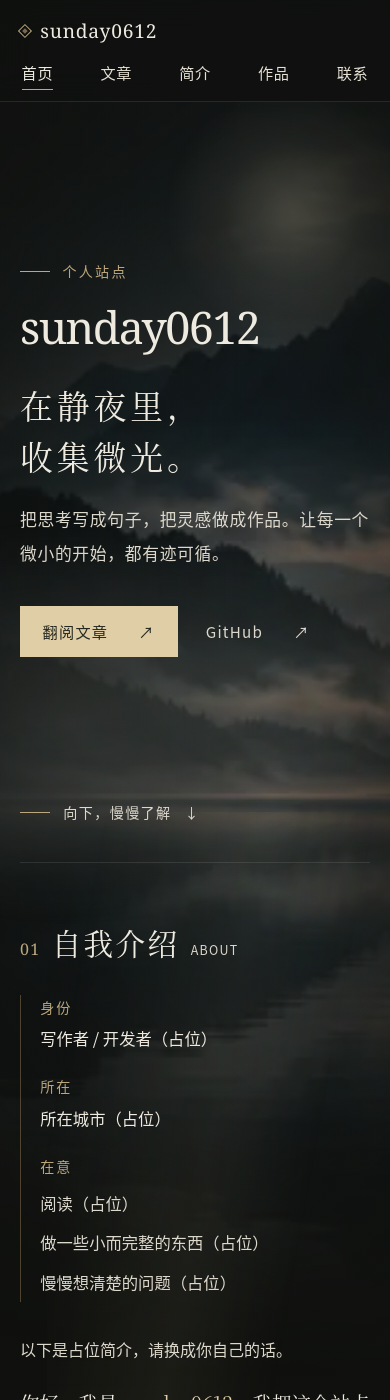
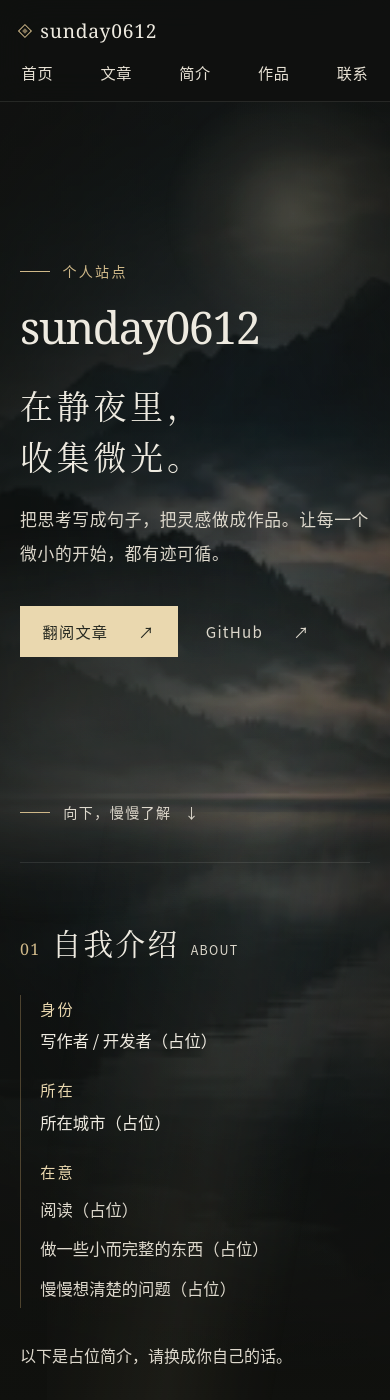
Before and after one commit to sunday0612/sunday0612.github.io, a Jekyll site: the page built from index.html, in a window 390 px wide and 1400 px high. Built offline with Jekyll 4.4.1, drawn with Linux system fonts in a browser that asks for light colours; a style sheet for code colours, icons or effects is not loaded.

Commit message:
修复滚动导航高亮滞后，提升简介与金色标签对比度

```diff
--- a/_layouts/default.html
+++ b/_layouts/default.html
@@ -20,6 +20,6 @@
     </div>
   </main>
   {% include footer.html %}
-  <script src="{{ '/assets/js/site.js' | relative_url }}" defer></script>
+  <script src="{{ '/assets/js/site.js' | relative_url }}?v={{ site.time | date: '%Y%m%d%H%M%S' }}" defer></script>
 </body>
 </html>
--- a/assets/css/nocturne.css
+++ b/assets/css/nocturne.css
@@ -1,11 +1,14 @@
 /* 静夜山湖：在原有排版系统上延续墨黑与暖金。字号与对比在此抬高，动效保持克制。 */
 dd { margin: 0; }
 :root {
+  --header-offset: 5rem;
+  --gold: #cfb889;
+  --gold-bright: #ead8af;
   --ink-soft: #ddd8cc;
   --ink-faint: #c9c3b4;
 }
 .site-main { overflow-x: clip; }
-html { scroll-padding-top: 6rem; }
+html { scroll-padding-top: calc(var(--header-offset) + 1rem); }
 body { font-size: 1.0625rem; isolation: isolate; }
 .brand { font-family: Georgia, var(--serif); font-size: 1.35rem; }
 .brand-mark { position: relative; transform: rotate(45deg); }
@@ -13,9 +16,10 @@
 .nav { gap: clamp(1rem, 2.5vw, 2.3rem); }
 .nav a { display: inline-flex; align-items: center; min-height: 44px; font-size: 1.05rem; letter-spacing: .08em; color: #e7e1d4; }
 .nav a.is-active { color: var(--gold-bright); }
-.nav a.is-active::after { transform: scaleX(1); }
-.home .nav:has(.is-active) a[aria-current="page"] { color: #b9b3a4; }
-.home .nav:has(.is-active) a[aria-current="page"]::after { transform: scaleX(0); }
+.nav a:hover::after { transform: scaleX(0); }
+.nav a.is-active::after, .nav a[aria-current="page"]::after { transform: scaleX(1); }
+.nav a { transition: color .15s ease; }
+.nav a::after { transition-duration: .15s; }
 
 .home .hero { position: relative; isolation: isolate; min-height: clamp(640px, calc(100svh - 5rem), 840px); display: flex; align-items: center; padding: 4.5rem 0 8rem; }
 /* 背景固定铺满视口，贯穿首页、归档与文章页，不随长页面拉伸。 */
@@ -81,7 +85,7 @@
 .scene-note { color: var(--ink-soft); font-size: .86rem; letter-spacing: .14em; }
 .scene-note span { margin-right: .6rem; color: var(--gold); font-size: 1.05rem; }
 
-.section { padding: clamp(3.8rem, 7vw, 6rem) 0; scroll-margin-top: 5rem; }
+.section { padding: clamp(3.8rem, 7vw, 6rem) 0; scroll-margin-top: 0; }
 .section-head { gap: 1rem; margin-bottom: 2.6rem; }
 .sec-index { font-family: Georgia, serif; font-size: 1rem; }
 .section-head h2 { font-size: clamp(1.95rem, 3vw, 2.5rem); letter-spacing: .08em; }
@@ -90,10 +94,10 @@
 .section-more span { margin-left: .7rem; color: var(--gold); }
 .about-layout { grid-template-columns: 16rem minmax(0,1fr); gap: 5rem; }
 .about-meta { padding-left: 1.8rem; border-left: 1px solid var(--line); font-size: 1.05rem; }
-.meta-label { font-size: .88rem; letter-spacing: .14em; }
+.meta-label { color: var(--gold-bright); font-size: .95rem; font-weight: 500; letter-spacing: .14em; }
 .interest-list { margin-top: .25rem; }
 .interest-list li { border: 0; padding: .35rem 0; font-size: 1.02rem; color: var(--ink-soft); }
-.about-copy { color: var(--ink-soft); font-size: 1.125rem; line-height: 1.95; }
+.about-copy { color: var(--ink); font-size: 1.125rem; line-height: 1.95; }
 .about-copy p:first-child { color: var(--ink-soft); font-size: 1rem; }
 .about-copy p:nth-child(2) { color: var(--ink); font-family: var(--serif); font-size: 1.35rem; line-height: 1.95; }
 
@@ -127,7 +131,7 @@
 .contact-intro span { color: var(--ink-soft); }
 .contact-list { max-width: 46rem; }
 .contact-list > div { grid-template-columns: 8.5rem minmax(0,1fr); gap: 1rem; }
-.contact-list dt { font-size: .98rem; }
+.contact-list dt { color: var(--gold-bright); font-weight: 500; font-size: 1rem; }
 .contact-list dd { font-size: 1.08rem; overflow-wrap: anywhere; }
 .contact-list a { display: inline-block; min-height: 36px; padding-block: .2rem; transition: color .3s ease, border-color .3s ease; }
 .edit-hint, .empty { color: var(--ink-soft); font-size: 1rem; line-height: 1.8; }
@@ -158,7 +162,7 @@
   .work-list > li { padding: 1.3rem; }
 }
 @media (max-width: 719px) {
-  html { scroll-padding-top: 8rem; }
+  :root { --header-offset: 6.3rem; }
   .header-inner { min-height: 6.3rem; flex-wrap: wrap; gap: 0; padding-block: .8rem .3rem; }
   .brand { font-size: 1.2rem; }
   .nav { width: 100%; flex-basis: 100%; justify-content: space-between; gap: .6rem; }
@@ -175,7 +179,6 @@
   .hero-foot { bottom: 1.7rem; }
   .scroll-cue { font-size: .88rem; }
   .scene-note { display: none; }
-  .section { scroll-margin-top: 7rem; }
   .section-head { gap: .7rem; margin-bottom: 2rem; }
   .section-head h2 { font-size: 1.85rem; }
   .section-en { font-size: .78rem; margin-left: 0; letter-spacing: .1em; }
--- a/assets/js/site.js
+++ b/assets/js/site.js
@@ -18,8 +18,13 @@
     if (!document.body.classList.contains('home')) return;
     const links = [...document.querySelectorAll('.nav a')];
     const sections = [...document.querySelectorAll('main section[id]')];
+    const hero = document.querySelector('main .hero');
     const header = document.querySelector('.site-header');
     if (!links.length || !sections.length) return;
+    const homeLink = links.find((link) => {
+      const url = new URL(link.href, location.origin);
+      return !url.hash && url.pathname === location.pathname;
+    });
 
     const linkFor = (id) => {
       if (id === 'posts') {
@@ -35,24 +40,34 @@
     const update = () => {
       frame = 0;
       const headerH = header ? header.getBoundingClientRect().height : 0;
-      const line = headerH + 36;
+      // 按导航下方各分区实际占据的可见面积判断，避免文章已成为
+      // 主要阅读内容时，仍要等分节边框贴近导航栏才切换高亮。
+      const visibleHeight = (node) => {
+        const rect = node.getBoundingClientRect();
+        return Math.max(0, Math.min(rect.bottom, window.innerHeight) - Math.max(rect.top, headerH));
+      };
       const maxScroll = Math.max(0, document.documentElement.scrollHeight - window.innerHeight);
       const canScroll = maxScroll > 8;
       const atBottom = canScroll && window.scrollY >= maxScroll - 24;
       let current = null;
+      let largest = hero ? visibleHeight(hero) : 0;
       if (atBottom) {
         current = sections[sections.length - 1];
       } else {
         for (const section of sections) {
-          if (section.getBoundingClientRect().top <= line) current = section;
+          const visible = visibleHeight(section);
+          if (visible > largest) {
+            largest = visible;
+            current = section;
+          }
         }
       }
-      const active = current ? linkFor(current.id) : null;
+      const active = current ? linkFor(current.id) : homeLink;
       for (const link of links) {
         const on = link === active;
         link.classList.toggle('is-active', on);
-        if (on) link.setAttribute('aria-current', 'location');
-        else if (link.getAttribute('aria-current') === 'location') link.removeAttribute('aria-current');
+        if (on) link.setAttribute('aria-current', link === homeLink ? 'page' : 'location');
+        else link.removeAttribute('aria-current');
       }
     };
 
@@ -65,6 +80,16 @@
     window.addEventListener('scroll', request, { passive: true });
     window.addEventListener('resize', request, { passive: true });
     window.addEventListener('hashchange', request);
+    window.addEventListener('load', request);
+    window.addEventListener('pageshow', request);
+    if ('ResizeObserver' in window && header) {
+      const observer = new ResizeObserver(() => {
+        document.documentElement.style.setProperty('--header-offset', `${header.getBoundingClientRect().height}px`);
+        request();
+      });
+      observer.observe(header);
+    }
+    if (document.fonts?.ready) document.fonts.ready.then(request);
   }
 
   function initReveal() {
```
